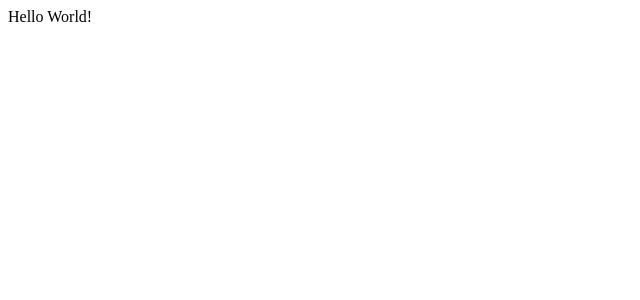
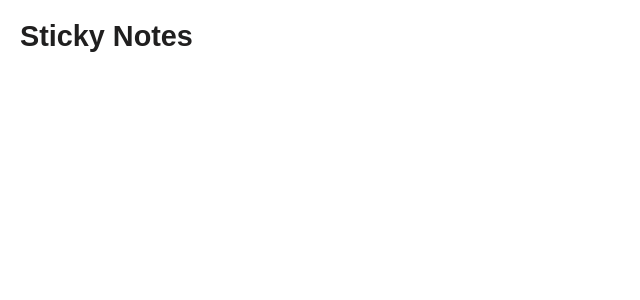
Before and after one commit to Nagulapally-Anudeep/Idea_Management_Tool, a React (Create React App) app: page / in a window 1280 px wide. Shown: the top 300 px of the page, without its empty margins (0-640 px from the left). Built offline with nearby package versions, Linux system fonts and the light colour scheme.

Commit message:
installed mat ui

```diff
--- a/package.json
+++ b/package.json
@@ -3,6 +3,7 @@
   "version": "0.1.0",
   "private": true,
   "dependencies": {
+    "@material-ui/core": "^4.12.3",
     "@testing-library/jest-dom": "^5.16.1",
     "@testing-library/react": "^12.1.2",
     "@testing-library/user-event": "^13.5.0",
--- a/public/styles.css
+++ b/public/styles.css
@@ -0,0 +1,12 @@
+* {
+    padding: 0;
+    margin: 0;
+    box-sizing: border-box;
+    font-family: "Montserrat", sans-serif;
+}
+
+header {
+    margin: 20px;
+    color: rgb(32, 31, 31);
+    font-size: 0.9rem;
+}
--- a/src/components/App.jsx
+++ b/src/components/App.jsx
@@ -1,9 +1,10 @@
 import React from "react";
+import Header from "./Header";
 
 function App() {
   return (
     <div>
-      Hello World!
+      <Header />
     </div>
   );
 }
--- /dev/null
+++ b/src/components/Header.jsx
@@ -0,0 +1,7 @@
+import React from "react";
+
+function Header() {
+    return (<header><h1>Sticky Notes</h1></header>);
+}
+
+export default Header;
```
Also changed, not shown: 1 other file (tests, documents, lock files or other folders).
